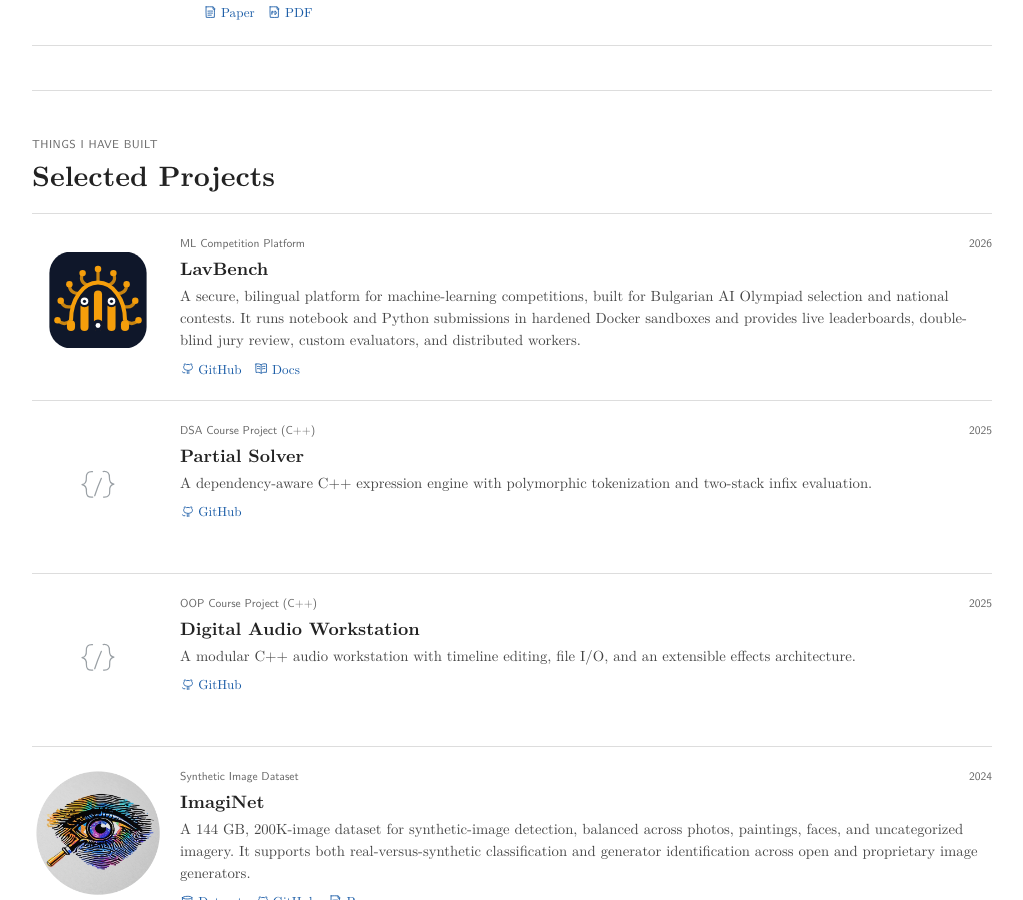
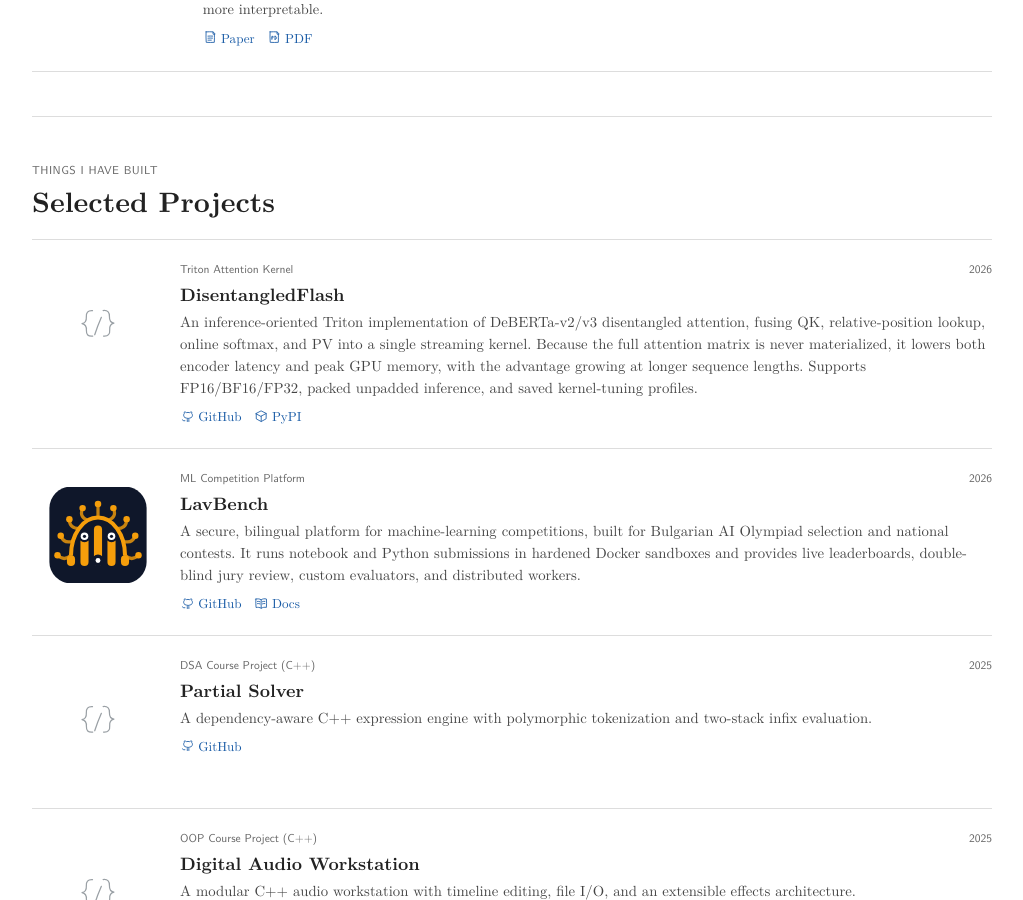
Before and after one commit to delyan-boychev/delyan-boychev.github.io, a Jekyll site: the page built from index.html, in a window 1280 px wide and 900 px high, scrolled down 2091 px. Shown: the whole window, without its empty margins (128-1151 px from the left). Built offline with Jekyll 4.4.1, drawn with Linux system fonts in a browser that asks for light colours; some of the changed text lies outside the part shown.

Commit message:
Added new project

```diff
--- a/_data/profile.yml
+++ b/_data/profile.yml
@@ -25,6 +25,9 @@
     I am also an NLP research intern at <a href="https://graphwise.ai/">Graphwise</a>.
     Previously, I worked on quantitative ML at <a href="https://www.man.com/">Man Group</a>
     and on synthetic-image detection, adversarial robustness, and interpretability.
+    Alongside that, I build open-source
+    <a href="https://github.com/delyan-boychev/disentangled-flash">Triton GPU kernels</a>
+    for efficient transformer inference.
   - >-
     Outside research, I am interested in aviation safety and aircraft design —
     especially the Airbus A350. I also follow interesting aircraft on
--- a/_data/projects.yml
+++ b/_data/projects.yml
@@ -4,6 +4,22 @@
 # Research entries may list related papers and projects under `related`.
 # Link icons are inferred from labels. See README.md for the complete schema.
 # ---------------------------------------------------------------------------
+
+- id: "disentangled-flash"
+  title: "DisentangledFlash"
+  category: "software"
+  subtitle: "Triton Attention Kernel"
+  year: 2026
+  start: "2026"
+  end: "Present"
+  sort_key: "9999-99-2026-08"
+  summary: "An inference-oriented Triton implementation of DeBERTa-v2/v3 disentangled attention, fusing QK, relative-position lookup, online softmax, and PV into a single streaming kernel. Because the full attention matrix is never materialized, it lowers both encoder latency and peak GPU memory, with the advantage growing at longer sequence lengths. Supports FP16/BF16/FP32, packed unpadded inference, and saved kernel-tuning profiles."
+  primary_url: "https://github.com/delyan-boychev/disentangled-flash"
+  links:
+    - label: "GitHub"
+      url: "https://github.com/delyan-boychev/disentangled-flash"
+    - label: "PyPI"
+      url: "https://pypi.org/project/disentangled-flash/"
 
 - id: "lavbench"
   title: "LavBench"
--- a/_data/research_interests.yml
+++ b/_data/research_interests.yml
@@ -6,3 +6,4 @@
 - "3D Scene Understanding & Spatial Reasoning"
 - "Remote Sensing & Satellite Imagery"
 - "Representation Learning"
+- "Efficient Inference & GPU Kernels"
```
Also changed, not shown: 2 other files.
